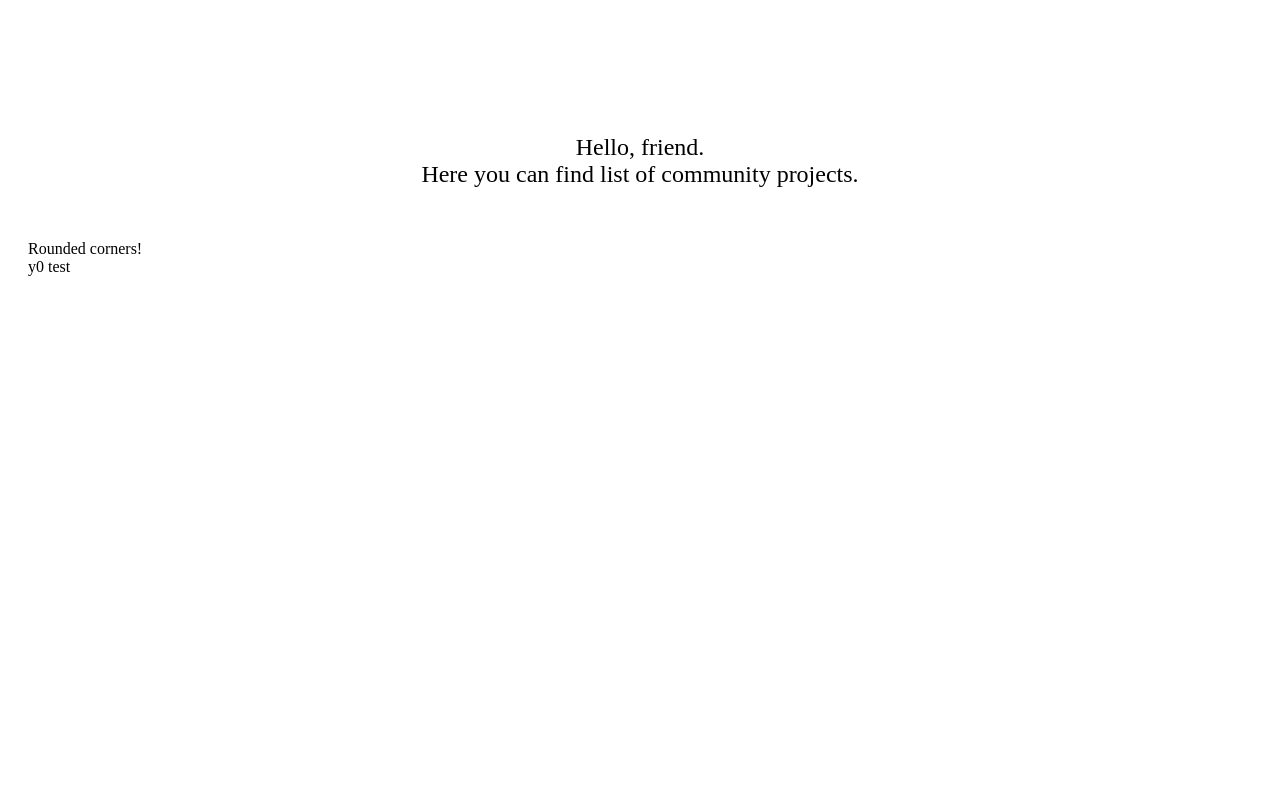
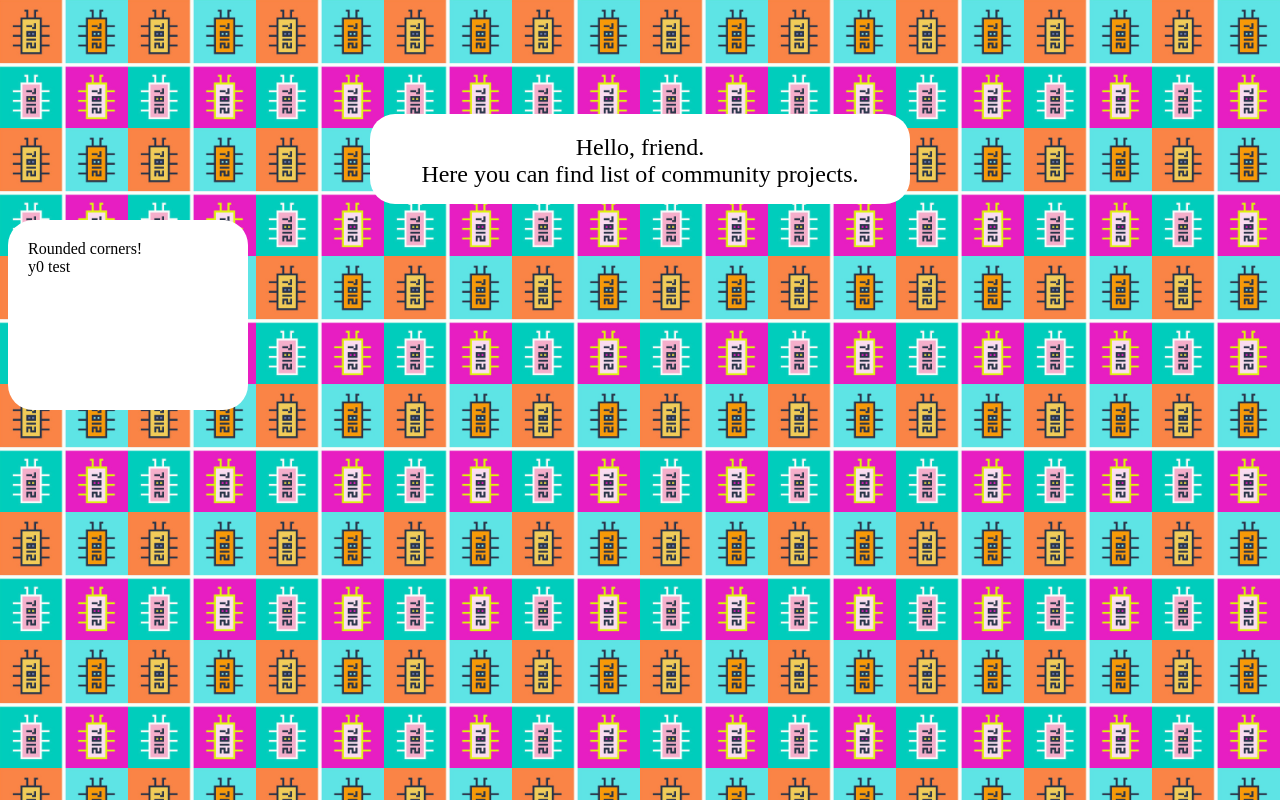
Before and after one commit to ygoltsev/ygoltsev.github.io, a plain HTML site: page projects/index.html in a window 1280 px wide. Drawn offline with Linux system fonts and the light colour scheme.

Commit message:
modified

```diff
--- a/projects/index.html
+++ b/projects/index.html
@@ -2,7 +2,7 @@
 
 <style>
 body {
-	background-image: url(l1ogo.jpg);
+	background-image: url(logo.jpg);
 	background-size: 10%;
     vertical-align: top;
 }
```
